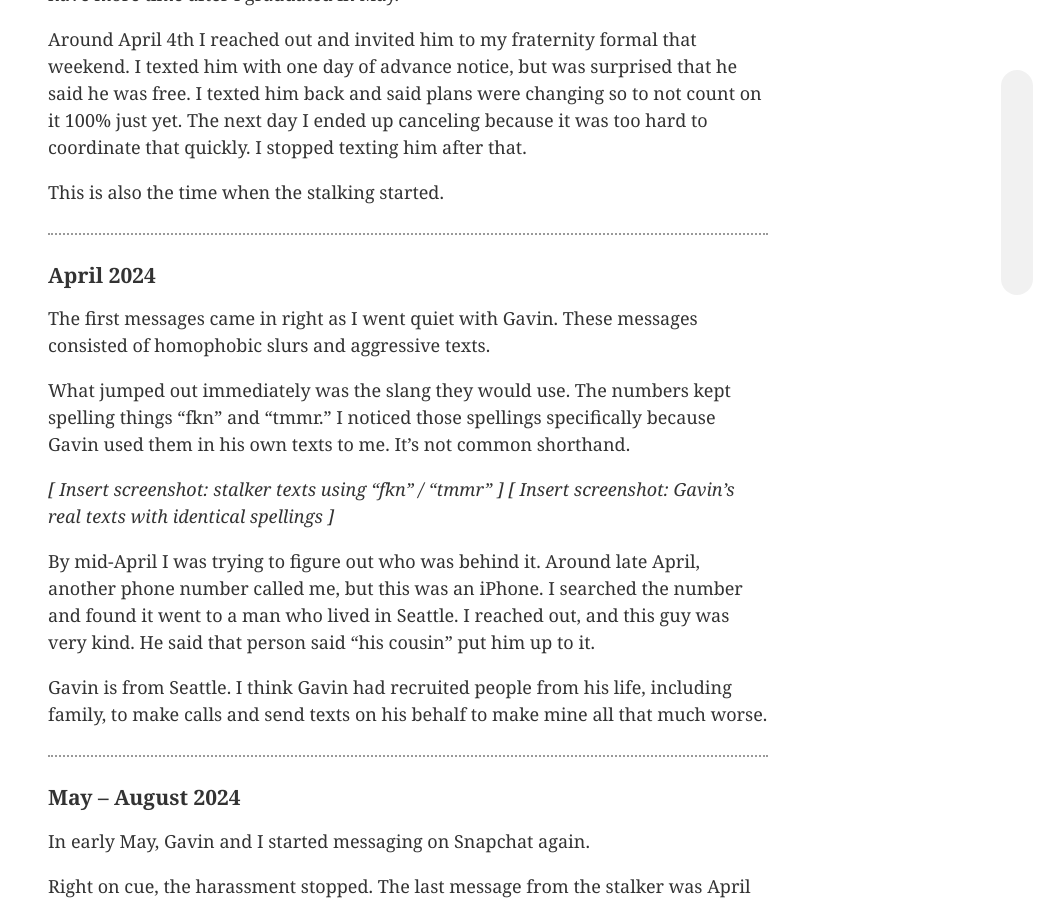
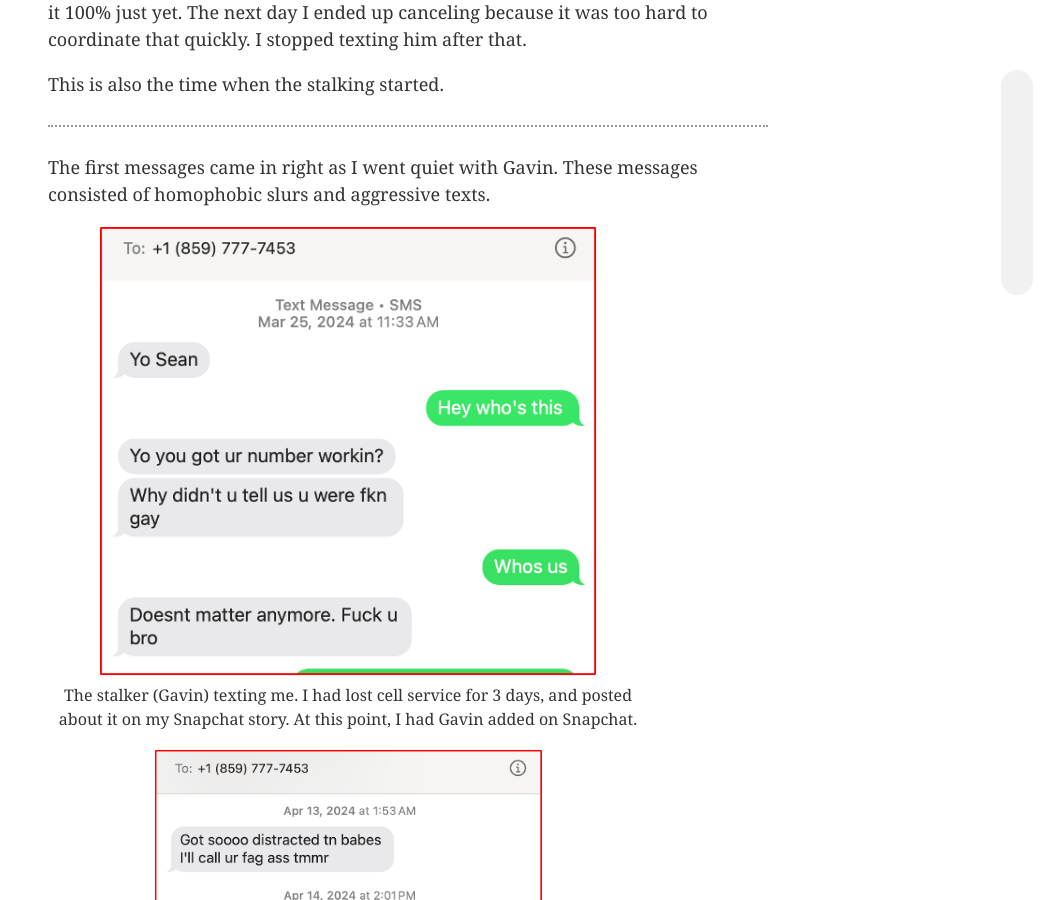
Before and after one commit to 0sps/sullivan.mx, a Jekyll site: the page built from _posts/2026-04-01-Gavin-Grier-stalker.md, in a window 1280 px wide and 900 px high, scrolled down 1417 px. Shown: the whole window, without its empty margins (232-1280 px from the left). Built offline with Jekyll 4.4.1, drawn with Linux system fonts in a browser that asks for light colours; some of the changed text lies outside the part shown.

Commit message:
new content!

```diff
--- a/_posts/2026-04-01-Gavin-Grier-stalker.md
+++ b/_posts/2026-04-01-Gavin-Grier-stalker.md
@@ -11,6 +11,7 @@ If you are reading this because you just Googled 'Gavin Grier' after a date in O
 The Franklin County Municipal Court of Ohio found him liable in 2025 for stalking and harassment in a civil judgement. I have learned that, unfortunately, this individual has not stopped harassing others, and is continuing to talk about me to people he meets. I am therefore sharing this timeline and the evidence not out of spite, but because silence might just be allowing his pattern of behavior to continue. Here is how it happened.
 
 ### Summary
+
 Between April 2024 and April 2025, I was stalked by Gavin Grier for eleven months, receiving constant harassment by text and phone call from over 30 fake phone numbers. Eventually he vandalized my car, and harassed my boyfriend, which led me to sue him.
 
 In late 2025, Gavin Grier was found liable for stalking, harassment, and vandalism by the Franklin County Municipal Court in Ohio. He was ordered to pay the amount I was suing for, plus court fees.
@@ -28,9 +29,9 @@ Everything on this page is from my perspective. I also have the facts to back al
 
 ### How we met (January – April 2024)
 
-I met Gavin on Grindr in January 2024. I was wrapping up my last year at Ohio State in Columbus, and had just moved from Seattle to attend flight school in Sidney, OH.
+I met Gavin in January 2024 from a dating app. I was wrapping up my last year of college, and had just moved from Seattle to attend flight school in Sidney, OH.
 
-We talked for a few weeks and eventually went on a real date on March 5th. He was enthusiastic after that, texting to make plans, following up when I didn't respond quickly. I was in my most demanding semester of school and told him I'd probably have more time after I graduated in May.
+We talked for a few weeks and eventually went on a real date on March 5th.
 
 Around April 4th I reached out and invited him to my fraternity formal that weekend. I texted him with one day of advance notice, but was surprised that he said he was free. I texted him back and said plans were changing so to not count on it 100% just yet. The next day I ended up canceling because it was too hard to coordinate that quickly. I stopped texting him after that.
 
@@ -38,30 +39,60 @@ This is also the time when the stalking started.
 
 ---
 
-### April 2024
+The first messages came in right as I went quiet with Gavin. These messages consisted of homophobic slurs and aggressive texts.
 
-The first messages came in right as I went quiet with Gavin. These messages consisted of homophobic slurs and aggressive texts.
+<figure style="max-width: 600px; text-align: center;">
+  <a href= "/assets/gavin1.png"><img src="/assets/gavin1.png" alt="S" style="height: 50vh;"></a>
+  <figcaption>The stalker (Gavin) texting me. I had lost cell service for 3 days, and posted about it on my Snapchat story. At this point, I had Gavin added on Snapchat.</figcaption>
+</figure>
+
+
+<figure style="max-width: 600px; text-align: center;">
+  <a href= "/assets/gavin3.png"><img src="/assets/gavin3.png" alt="S" style="height: 50vh;"></a>
+  <figcaption>Another example of the texts I would receive. Notice how they use 'tmmr'.</figcaption>
+</figure>
+<figure style="max-width: 600px; text-align: center;">
+  <a href= "/assets/gavin4.png"><img src="/assets/gavin4.png" alt="S" style="height: 50vh;"></a>
+  <figcaption>This is from Gavin. Even as of 2025, he would text me using the spelling 'tmmr'. as you can see, no one else that I have texted has ever said 'tmmr'.</figcaption>
+</figure>
+
 
 What jumped out immediately was the slang they would use. The numbers kept spelling things "fkn" and "tmmr." I noticed those spellings specifically because Gavin used them in his own texts to me. It's not common shorthand.
 
-*[ Insert screenshot: stalker texts using "fkn" / "tmmr" ]*
-*[ Insert screenshot: Gavin's real texts with identical spellings ]*
+<figure style="max-width: 600px; text-align: center;">
+  <a href= "/assets/gavin2.png"><img src="/assets/gavin2.png" alt="S" style="height: 50vh;"></a>
+  <figcaption>This is a screenshot from Gavin's REAL number. As you can see, even as of 2025 he talks like this. He uses the word 'fkn'. no one else I have texted has ever used this spelling before; I searched it in my messages.</figcaption>
+</figure>
 
-By mid-April I was trying to figure out who was behind it. Around late April, another phone number called me, but this was an iPhone. I searched the number and found it went to a man who lived in Seattle. I reached out, and this guy was very kind. He said that person said "his cousin" put him up to it.
+By mid-April of 2024 I was trying to figure out who was behind it. I hadn't yet pieced together that it could be Gavin.
 
-Gavin is from Seattle. I think Gavin had recruited people from his life, including family, to make calls and send texts on his behalf to make mine all that much worse.
+ Around late April, another phone number called me, but this was an iPhone. I searched the number and found it went to a man who lived in Seattle. I reached out, and this guy was very kind. He said that person said "his cousin" put him up to it.
+
+<figure style="max-width: 600px; text-align: center;">
+  <a href= "/assets/gavin5.png"><img src="/assets/gavin5.png" alt="S" style="height: 50vh;"></a>
+  <figcaption>This is a screenshot from Gavin's cousin. I didn't know it at the time, but Gavin had his cousin prank call me. Like Gavin, this cousin is from seattle. I will not reveal his name for privacy purposes.</figcaption>
+</figure>
+
+
 
 ---
 
 ### May – August 2024
 
-In early May, Gavin and I started messaging on Snapchat again.
+In early May, Gavin and I started messaging on Snapchat again. I got back in touch with him, in the midst of all this stalking. I still didn't know who was doing it.
 
-Right on cue, the harassment stopped. The last message from the stalker was April 17th.
+However, right on cue, the harassment stopped. The last message from the stalker was April 17th.
 
-We were friendly again through May. In June he came into town; we went to dinner and later joined up with my roommate Michael and a group of his friends. Gavin met Michael that night, and he met a woman named Kaylee who was part of the friend group and lived in Chicago. After that night, Gavin and Kaylee started texting regularly.
+We were friendly again through May. In June he came into town; we went to dinner and later joined up with my roommate and a group of friends. Gavin met Michael that night, and he met a woman named K***** who was part of the friend group and lived in Chicago. After that night, Gavin and K***** started texting regularly.
 
-A few weeks later he told me he wanted something serious. I was honest with him: I didn't feel a romantic connection and wasn't interested in pursuing that. I suggested keeping things casual. He said no.
+
+<figure style="max-width: 600px; text-align: center;">
+  <a href= "/assets/gavin6.png"><img src="/assets/gavin6.png" alt="S" style="height: 50vh;"></a>
+  <figcaption>A screenshot from the group chat Gavin was added to with my roommate and our friends, in summer 2024. You can see me adding him to the chat.</figcaption>
+</figure>
+
+
+A few weeks after this night out with me and my friends, he told me he wanted something serious. I was honest with him: I didn't feel a romantic connection and wasn't interested in pursuing that. I suggested keeping things casual. He said no.
 
 The last real conversation we had that summer was in July. I mentioned I was helping my parents move before a family trip to Europe. He said, "You can't just find some friends to replace them?"
 
@@ -77,7 +108,18 @@ Something was off from the start. His photos had old Grindr watermarks, the kind
 
 I kept talking to him anyway. We texted for a few weeks. Eventually he asked about my history with guys.
 
-I vented about Gavin. I called him an asshole, said he was a narcissist and I thought he was a dick.
+<figure style="max-width: 600px; text-align: center;">
+  <a href= "/assets/river.png"><img src="/assets/river.png" alt="S" style="height: 50vh;"></a>
+  <figcaption>"River", the fake profile Gavin used to catfish me in Fall 2024. These photos are actually for a male adult content creator.</figcaption>
+</figure>
+
+
+I vented to this person about Gavin. I called him an asshole and said he was a narcissist.
+
+<figure style="max-width: 600px; text-align: center;">
+  <a href= "/assets/river2.png"><img src="/assets/river2.png" alt="S" style="height: 50vh;"></a>
+  <figcaption>"River", the fake profile Gavin used to catfish me in Fall 2024. These photos are actually for a male adult content creator.</figcaption>
+</figure>
 
 Within one day of that conversation, "River" completely changed. He called me "super stuck up" and said he was done talking to me. Then he told me he had tracked down Gavin's number through a 'flight school schedule' and texted him, sending along screenshots of everything I said.
 
```
Also changed, not shown: other parts of _posts/2026-04-01-Gavin-Grier-stalker.md (+1 -1 lines), assets/gavin1.png (added), assets/gavin2.png (added), assets/gavin3.png (added), assets/gavin4.png (added), assets/gavin5.png (added), assets/gavin6.png (added), assets/river2.png (added), 2 other files.
